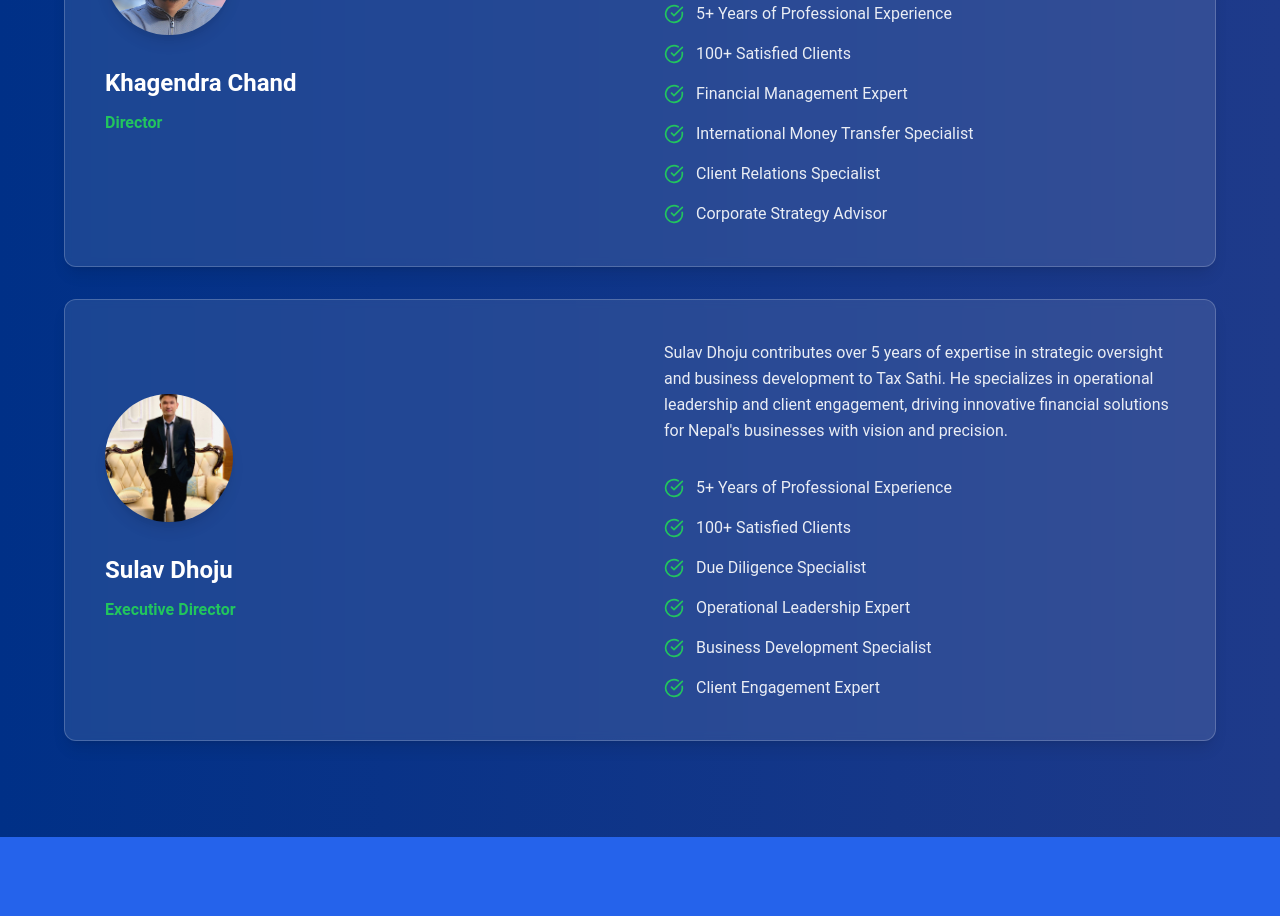
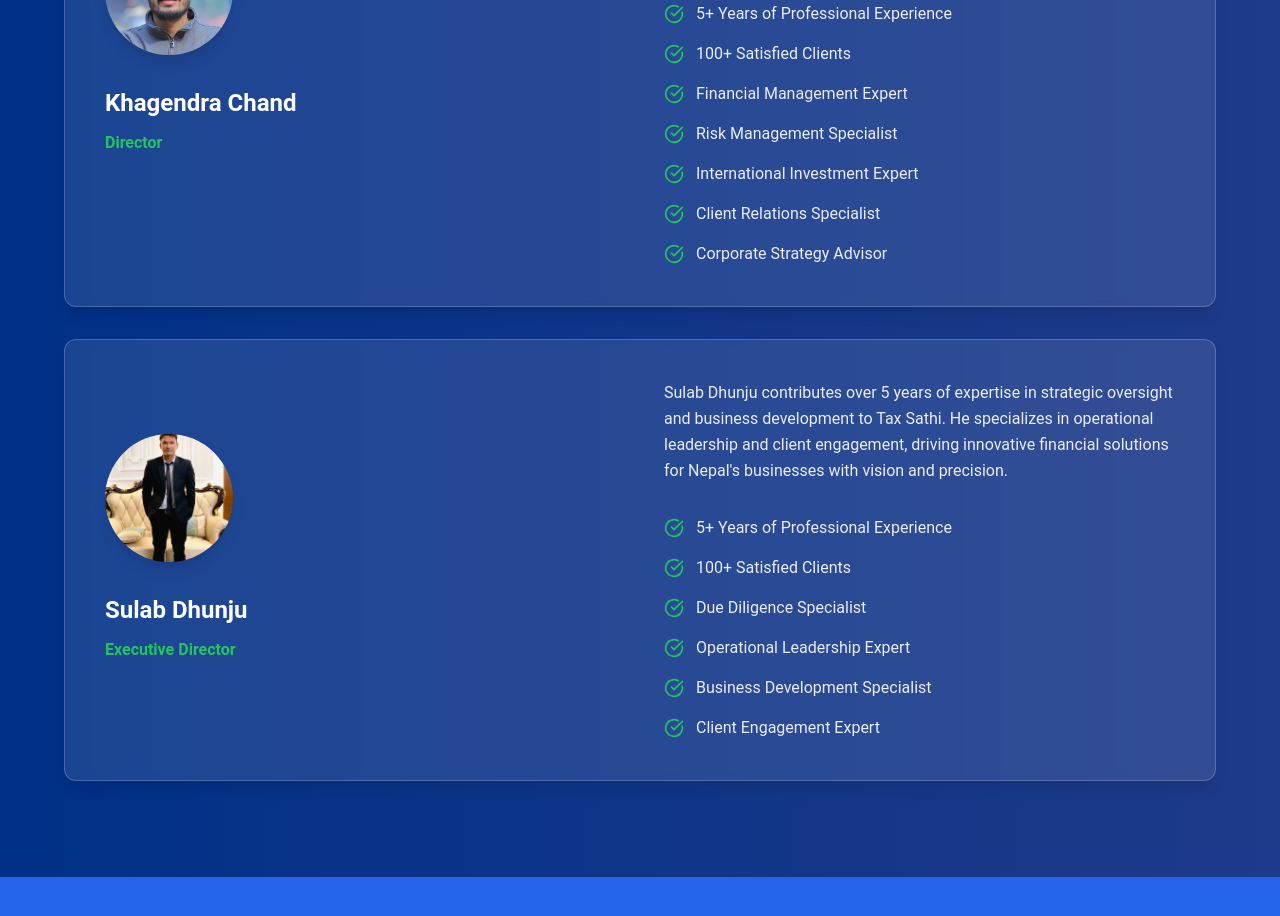
Before and after one commit to Xubikmhy/sathi-web-blueprint, a React (Vite) app: page /about in a window 1280 px wide. Shown: the part 2200-3116 px from the top of the page. Built offline with nearby package versions, Linux system fonts and the light colour scheme.

Commit message:
Fix: Update about page
Updated Khagendra's expertise, corrected Sulav's name spelling, and added contact information.

```diff
--- a/src/pages/About.tsx
+++ b/src/pages/About.tsx
@@ -67,16 +67,17 @@ const About = () => {
         "5+ Years of Professional Experience",
         "100+ Satisfied Clients",
         "Financial Management Expert",
-        "International Money Transfer Specialist",
+        "Risk Management Specialist",
+        "International Investment Expert",
         "Client Relations Specialist",
         "Corporate Strategy Advisor"
       ]
     },
     {
-      name: "Sulav Dhoju",
+      name: "Sulab Dhunju",
       position: "Executive Director",
       initials: "SD",
-      description: "Sulav Dhoju contributes over 5 years of expertise in strategic oversight and business development to Tax Sathi. He specializes in operational leadership and client engagement, driving innovative financial solutions for Nepal's businesses with vision and precision.",
+      description: "Sulab Dhunju contributes over 5 years of expertise in strategic oversight and business development to Tax Sathi. He specializes in operational leadership and client engagement, driving innovative financial solutions for Nepal's businesses with vision and precision.",
       image: "/lovable-uploads/93e6419a-89d3-42bf-b5f9-4311c8c3ce1c.png",
       achievements: [
         "5+ Years of Professional Experience",
@@ -93,7 +94,8 @@ const About = () => {
     {
       type: "Head Office",
       location: "Anamanagar, opposite of east gate of Singhadarbar",
-      city: "Kathmandu"
+      city: "Kathmandu",
+      contact: "Anamanagar, opposite of east Singhadarbar gate"
     },
     {
       type: "Branch Office",
--- a/src/pages/Contact.tsx
+++ b/src/pages/Contact.tsx
@@ -51,7 +51,7 @@ const Contact = () => {
   const offices = [
     {
       type: "Head Office",
-      location: "Anamanagar, opposite of east gate of Singhadarbar",
+      location: "Anamanagar, opposite of east Singhadarbar gate",
       city: "Kathmandu"
     },
     {
```
